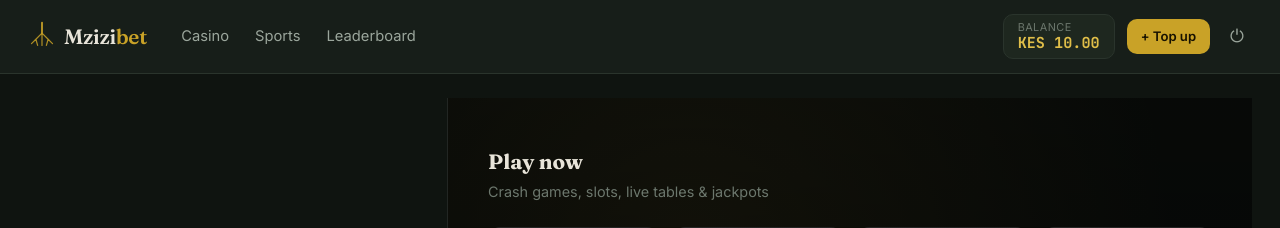
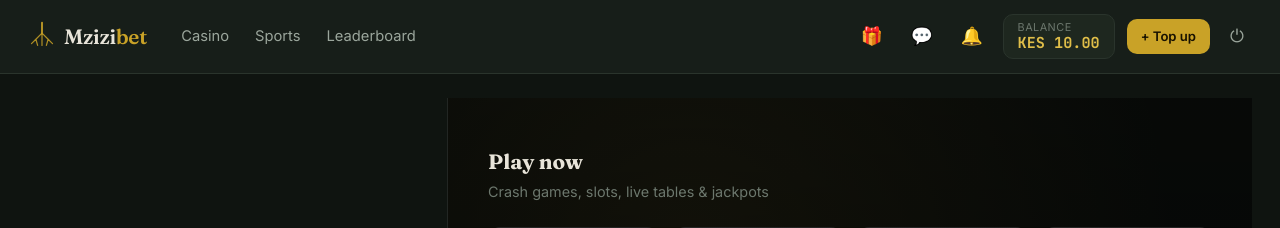
Before and after one commit to mubeakungu/mzizibet, a Flask app: page /admin/ in a window 1280 px wide. Shown: the top 228 px of the page. Run offline with Flask 3, Linux system fonts and the light colour scheme; a user stored in the database is signed in; tables that the repository leaves empty hold one stand-in row (values such as "Sample post").

Commit message:
Add files via upload

```diff
--- a/app/templates/base.html
+++ b/app/templates/base.html
@@ -27,6 +27,11 @@
     </nav>
     {% if current_user.is_authenticated %}
     <div class="topbar-right">
+      <a href="{{ url_for('referral.dashboard') }}" class="icon-link" title="Refer & Earn">🎁</a>
+      <a href="{{ url_for('support.list_tickets') }}" class="icon-link" title="Support">💬</a>
+      <a href="{{ url_for('notifications.list_all') }}" class="icon-link" title="Notifications" style="position: relative;">
+        🔔{% if unread_notifications_count %}<span style="position:absolute; top:-4px; right:-6px; background:var(--brick); color:#fff; font-size:0.65rem; border-radius:10px; padding:1px 5px;">{{ unread_notifications_count }}</span>{% endif %}
+      </a>
       <a href="{{ url_for('wallet.overview') }}" class="balance-pill">
         <span class="balance-label">Balance</span>
         <span class="balance-amount">KES {{ '%.2f'|format(current_user.wallet.balance) }}</span>
```
